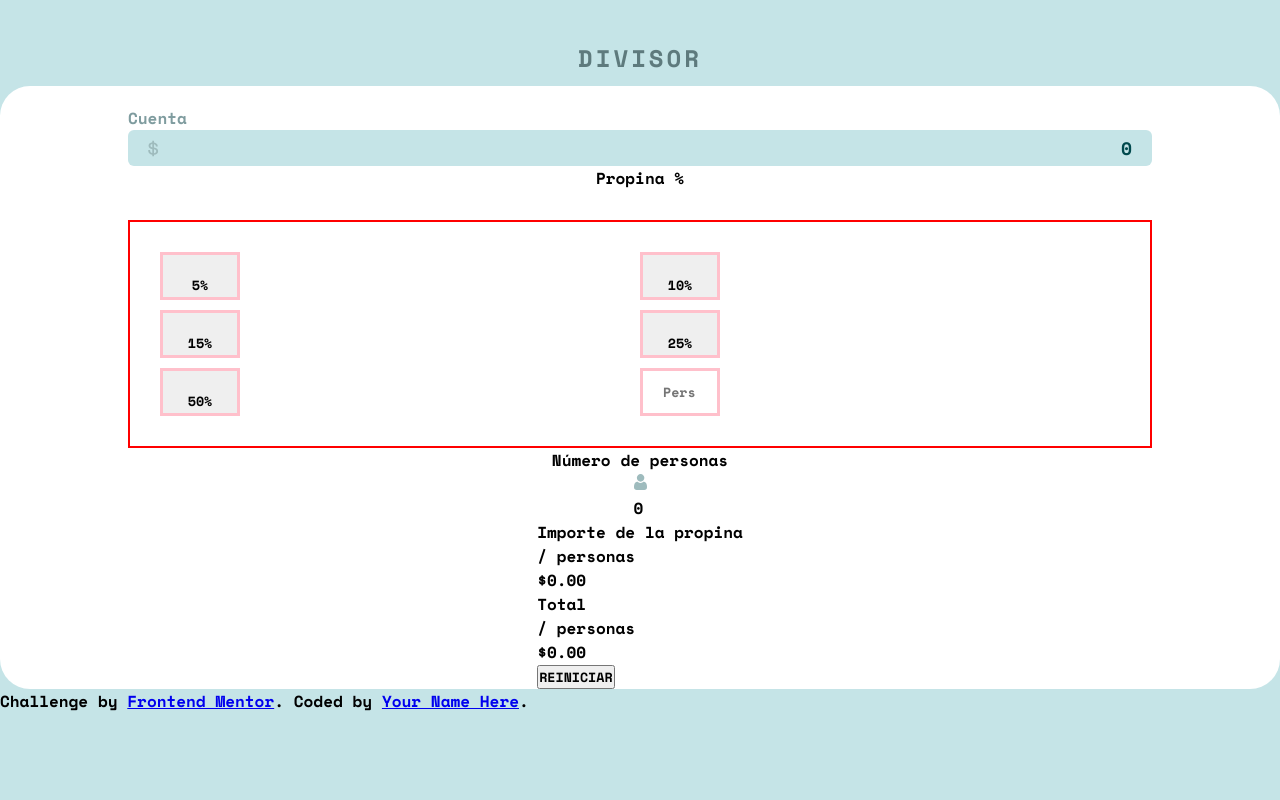
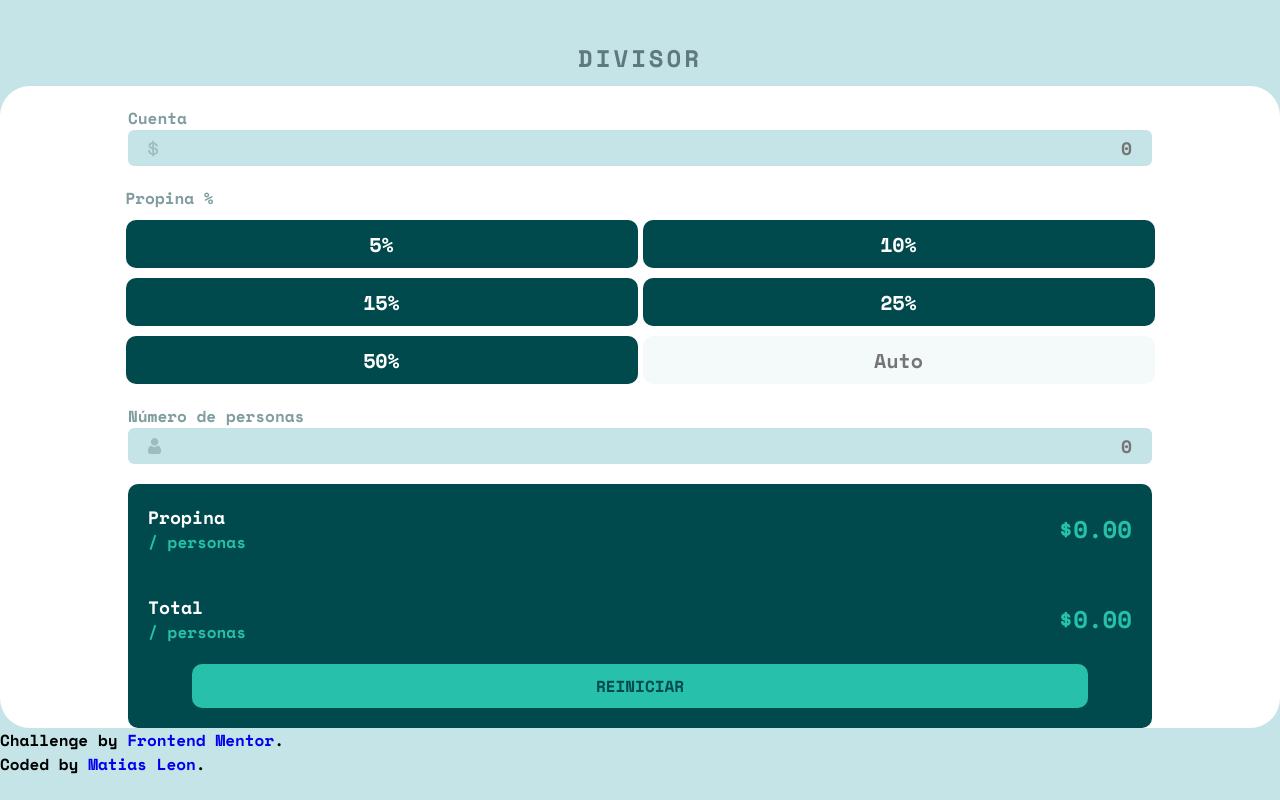
Before and after one commit to MatuLeon/CalculadoraPropina, a plain HTML site: page index.html in a window 1280 px wide. Drawn offline with nearby package versions, Linux system fonts and the light colour scheme.

Commit message:
finalizamos html y css

```diff
--- a/index.html
+++ b/index.html
@@ -21,6 +21,7 @@
 
     <section class="contenedorCalculadora">
 
+      <!------------------- CUENTA A PAGAR ------------->
           <div class="contenedorCuenta">
 
             <p>
@@ -29,20 +30,24 @@
 
             <div class="cuenta__Pago">
               <img src="./images/icon-dollar.svg" alt="">
-              <p>0</p>
+              <input type="text" id="cuenta" placeholder="0" class="inputs">
             </div>
 
           </div>
 
-          <div class="tituloPropina">
-            <p>
-              Propina %
-            </p>
-          </div>
 
 
 
+          <!------------------- PROPINA A DEJAR -------------->
           <div class="contenedorPorcentaje">
+
+            <div class="tituloPropina">
+              <p>
+                Propina %
+              </p>
+            </div>
+
+            <div class="contenedorGrid">
 
               <button class="cinco">
                 5%
@@ -64,31 +69,48 @@
                 50%
               </button>
 
-              <input class="personalizar" placeholder="Pers.">
+              <input class="personalizar" id="personalizar" placeholder="Auto">
               </input>
+
+
+            </div>
+
+
 
           </div>
 
+          <!--------------- NUMERO DE COMENSALES ------------->
+        <div class="contenedorPersonas">
 
-        Número de personas
-        <div>
-          <img src="./images/icon-person.svg" alt="">
-          <p>0</p>
+          <p>
+            Número de personas
+          </p>
+
+          <div class="numeroPersonas">
+            <img src="./images/icon-person.svg" alt="">
+            <input type="text" id="numeroPersonas" placeholder="0" class="inputs">
+          </div>
+
         </div>
 
-        <div>
 
-          <div>
+
+        <!---------- RESULTADOS DE CUENTAS Y PROPINA ------------>
+        <div class="contenedorResultados">
+
+          <div class="resultados">
+
             <div>
-              <h4>Importe de la propina</h4>
+              <h4>Propina</h4>
               <p>/ personas</p>
             </div>
             <div>
-              <p>$0.00</p>
+              <p class="pagos">$0.00</p>
             </div>
+
           </div>
 
-          <div>
+          <div class="resultados">
 
             <div>
               <h4>Total</h4>
@@ -96,12 +118,12 @@
             </div>
 
             <div>
-              <p>$0.00</p>
+              <p class="pagos">$0.00</p>
             </div>
 
           </div>
 
-          <button>REINICIAR</button>
+          <button class="reiniciar">REINICIAR</button>
 
         </div>
 
@@ -113,8 +135,17 @@
 
 
     <div class="attribution">
-      Challenge by <a href="https://www.frontendmentor.io?ref=challenge" target="_blank">Frontend Mentor</a>.
-      Coded by <a href="#">Your Name Here</a>.
+      <div>
+        <p>
+          Challenge by <a href="https://www.frontendmentor.io?ref=challenge" target="_blank">Frontend Mentor</a>.
+        </p>
+      </div>
+      <div>
+        <p>
+          Coded by <a href="https://www.linkedin.com/in/matias-nicolas-leon-5a4a0221a/">Matias Leon</a>.
+
+        </p>
+      </div>
     </div>
 
   </footer>
--- a/style.css
+++ b/style.css
@@ -40,7 +40,7 @@ body{
     align-items: center;
 }
 
-.contenedorCuenta{
+.contenedorCuenta, .contenedorPersonas{
     margin-top: 20px;
     display: flex;
     flex-direction: column;
@@ -48,7 +48,7 @@ body{
     color:hsl(184, 14%, 56%) ;
 }
 
-.cuenta__Pago{
+.cuenta__Pago, .numeroPersonas{
     background-color: hsl(185, 41%, 84%);
     border-radius: 6px;
     color: hsl(183, 100%, 15%);
@@ -56,36 +56,106 @@ body{
     width: 80vw;
     display: flex;
     justify-content:space-between ;
+    margin-bottom: 20px;
 }
 
-.cuenta__Pago>p{
+
+img{
+    height: fit-content;
+    padding-top: 5px;
+}
+
+.tituloPropina{
+    color:hsl(184, 14%, 56%);
+    margin-bottom: 10px;
+    max-width: 50vw;
+    width :50vw;
+    align-self: flex-start;
+}
+
+
+.contenedorGrid{
+    display: grid;
+    justify-content: center;
+    grid-template-columns: 1fr 1fr ;
+    grid-row-gap: 10px;
+    grid-column-gap: 5px;
+}
+
+.contenedorGrid>*{
+    max-width: 40vw;
+    width:40vw;
+    height: 3rem;
+    border: none;
+    border-radius:10px;
+    font-size: 20px;
+    color: white;
+    background-color: hsl(183, 100%, 15%);
+}
+
+.personalizar{
+    color: hsl(189, 41%, 97%);
+    background-color: hsl(189, 41%, 97%);
+    text-align: center;
+}
+
+.inputs{
+    width: 30px;
+    text-align: right;
+    border: none;
+    background-color: transparent;
+    color: hsl(183, 100%, 15%);
+    outline: none;
+    font-size: 18px;
+}
+
+.contenedorResultados{
+    background-color: hsl(183, 100%, 15%);
+    color: hsl(172, 67%, 45%);
+    border-radius: 10px;
+    display: flex;
+    flex-direction: column;
+    justify-content: center;
+    max-width: 80vw;
+    width: 80vw;
+}
+
+.resultados{
+    padding: 20px;
+    display: flex;
+    justify-content: space-between;
+    align-items: center;
+}
+
+h4{
+    color: white;
     font-size: 18px;
 }
 
 
-
-.cuenta__Pago>img{
-    height: fit-content;
-    padding-top: 5px;
+.pagos{
+    font-size: 24px;
 }
 
 
-
-.contenedorPorcentaje{
-    border: solid red 2px;
-    margin-top: 30px;
-    width: 80vw;
-    display: grid;
-    grid-template-columns: 1fr 1fr;
-    grid-row-gap: 10px;
-    padding: 30px;
+.reiniciar{
+    border: none;
+    background-color:hsl(172, 67%, 45%);
+    color:hsl(183, 100%, 15%) ;
+    font-size: 16px;
+    border-radius: 10px;
+    padding: 10px 0;
+    width: 70vw;
+    align-self: center;
+    margin-bottom: 20px;
 }
 
-.contenedorPorcentaje>*{
-    border: solid pink 3px;
-    width: 5rem;
-    height: 3rem;
-    padding: 20px;
-    /* border-radius: 10px;
-    border: none; */
+.attribution{
+    display: flex;
+    flex-direction: column;
 }
+
+
+a{
+    text-decoration: none;
+}
```
